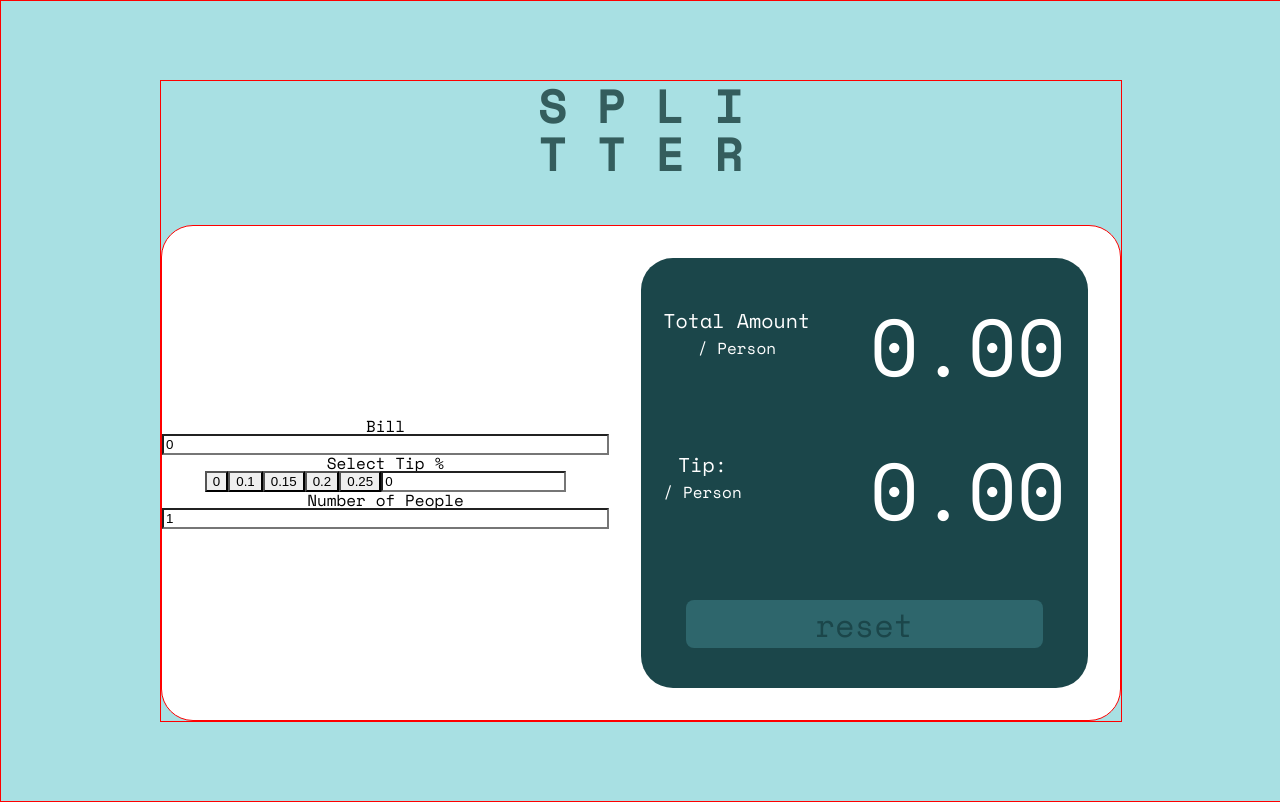
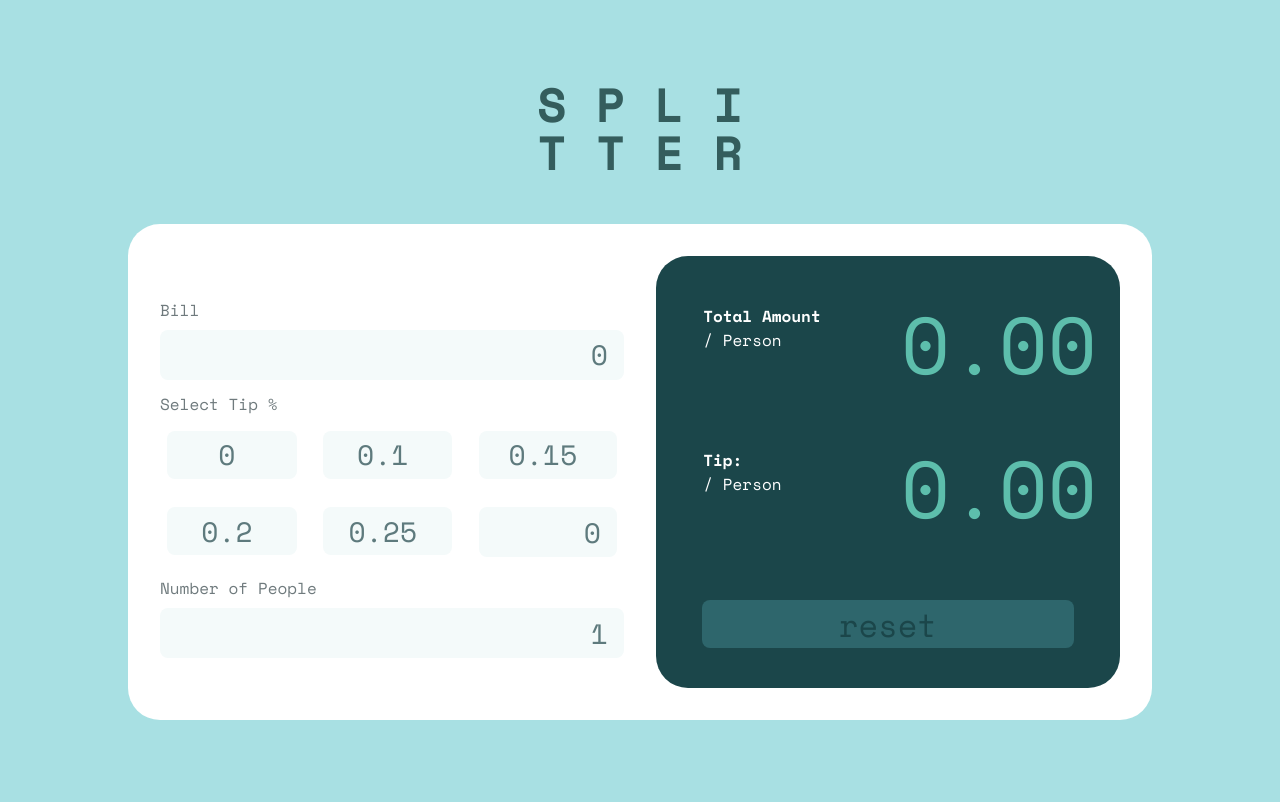
Before and after one commit to InstaClean/tipping-app, a React (Create React App) app: page / in a window 1280 px wide. Built offline with nearby package versions, Linux system fonts and the light colour scheme.

Commit message:
styling updates

```diff
--- a/src/App.css
+++ b/src/App.css
@@ -51,16 +51,14 @@ html {
   height: 100vh;
   width: 100vw;
   display: flex;
-  border: 1px solid red;
 }
 html .App {
   display: flex;
   flex-direction: column;
   text-align: center;
   margin: auto;
-  width: 60rem;
+  width: 64rem;
   height: 40rem;
-  border: 1px solid red;
 }
 html .App h1 {
   color: #345d5d;
@@ -75,7 +73,6 @@ html .App .container {
   display: flex;
   flex-direction: row;
   justify-content: normal;
-  border: 1px solid red;
   background-color: white;
   margin-top: auto;
   height: 32rem;
@@ -89,6 +86,59 @@ html .App .container .calculator {
   margin-right: 1rem;
   width: 50%;
   border-radius: 2rem;
+  margin-left: 2rem;
+  text-align: left;
+  font-family: "Space Mono", mono;
+}
+html .App .container .calculator input {
+  height: 3rem;
+  font-size: 1.75rem;
+  border: none;
+  background-color: #f4fafa;
+  border-radius: 0.5rem;
+  text-align: right;
+  padding-right: 1rem;
+  -moz-appearance: textfield;
+  font-family: "Space Mono", mono;
+  color: #5e7a7d;
+}
+html .App .container .calculator input[type=number]::-webkit-outer-spin-button,
+html .App .container .calculator input[type=number]::-webkit-inner-spin-button {
+  -webkit-appearance: none;
+  margin: 0;
+}
+html .App .container .calculator .input-title {
+  display: flex;
+  flex-direction: row;
+}
+html .App .container .calculator p {
+  margin-bottom: 0.75rem;
+  padding-top: 1rem;
+  color: #6f7a7d;
+}
+html .App .container .calculator .warning {
+  color: red;
+  margin-left: auto;
+  flex-wrap: nowrap;
+  font-size: 0.85rem;
+}
+html .App .container .calculator .tip-buttons {
+  display: grid;
+  grid-template-columns: repeat(3, 1fr);
+  grid-template-rows: repeat(2, 1fr);
+  gap: 0.75rem;
+}
+html .App .container .calculator .tip-buttons input {
+  border: none;
+  font-family: "Space Mono", mono;
+  min-width: 7.5rem;
+  height: 3rem;
+  margin: 0.45rem;
+  text-align: center;
+  font-size: 1.75rem;
+}
+html .App .container .calculator .tip-buttons input[type=number] {
+  text-align: right;
 }
 html .App .container .display {
   display: flex;
@@ -112,20 +162,24 @@ html .App .container .display .total {
 html .App .container .display .total .info {
   flex-direction: column;
   margin-right: auto;
-  tect-align: left;
   margin-bottom: auto;
   line-height: 1.5;
+  margin-left: 1.5rem;
 }
 html .App .container .display .total .info .primary {
-  font-size: 1.25rem;
+  font-size: 1rem;
+  text-align: left;
+  font-weight: bold;
 }
 html .App .container .display .total .info .secondary {
   font-size: 1rem;
+  text-align: left;
 }
 html .App .container .display .total .cost {
   margin-left: auto;
   margin-top: auto;
   font-size: 5rem;
+  color: #5dbeac;
 }
 html .App .container .display input {
   display: inline-block;
@@ -141,5 +195,9 @@ html .App .container .display input {
   border: none;
   border-radius: 0.5rem;
 }
+html .App .container .display input:hover {
+  background-color: #ade6df;
+  color: #1a4240;
+}
 
 /*# sourceMappingURL=App.css.map */
--- a/src/App.sass
+++ b/src/App.sass
@@ -38,6 +38,13 @@ input
     -webkit-appearance: none
     border-radius: 0
 
+
+
+
+input[type=number]
+    -moz-appearance:textfield
+
+
 ///////////////////////////////
 
 @import url('https://fonts.googleapis.com/css2?family=Space+Mono:wght@400;700&display=swap')
@@ -56,16 +63,16 @@ html
     height: 100vh
     width: 100vw
     display: flex
-    border: 1px solid red
+
 
     .App
         display: flex
         flex-direction: column
         text-align: center
         margin: auto
-        width: 60rem
+        width: 64rem
         height: 40rem
-        border: 1px solid red
+
 
 
         h1
@@ -82,7 +89,7 @@ html
             display: flex
             flex-direction: row
             justify-content: normal
-            border: 1px solid red
+
             background-color: white
             margin-top: auto
             height: 32rem
@@ -96,6 +103,63 @@ html
                 margin-right: 1rem
                 width: 50%
                 border-radius: 2rem
+                margin-left: 2rem
+                text-align: left
+                font-family: $SpaceMono
+
+                input
+                    height: 3rem
+                    font-size: 1.75rem
+                    border: none
+                    background-color: hsl(185, 41%, 97%)
+                    border-radius: .5rem
+                    text-align: right
+                    padding-right: 1rem
+                    -moz-appearance: textfield
+                    font-family: $SpaceMono
+                    color: hsl(186, 14%, 43%)
+
+                input[type=number]::-webkit-outer-spin-button,
+                input[type=number]::-webkit-inner-spin-button
+                    -webkit-appearance: none
+                    margin: 0
+
+                .input-title
+                    display: flex
+                    flex-direction: row
+
+                p
+                    margin-bottom: .75rem
+                    padding-top: 1rem
+                    color: rgb(111, 122, 125)
+
+
+                .warning
+                    color: red
+                    margin-left: auto
+                    flex-wrap: nowrap
+                    font-size: .85rem
+
+
+                .tip-buttons
+                    display: grid
+                    grid-template-columns: repeat(3, 1fr)
+                    grid-template-rows: repeat(2, 1fr)
+                    gap: .75rem
+
+                    input
+                        border: none
+                        font-family: $SpaceMono
+                        min-width: 7.5rem
+                        height: 3rem
+                        margin: .45rem
+                        text-align: center
+                        font-size: 1.75rem
+
+
+                    input[type=number]
+                        text-align: right
+
 
 
             .display
@@ -120,21 +184,25 @@ html
                     .info
                         flex-direction: column
                         margin-right: auto
-                        tect-align: left
                         margin-bottom: auto
                         line-height: 1.5
+                        margin-left: 1.5rem
 
                         .primary
-                            font-size: 1.25rem
+                            font-size: 1rem
+                            text-align: left
+                            font-weight: bold
 
                         .secondary
                             font-size: 1rem
+                            text-align: left
 
 
                     .cost
                         margin-left: auto
                         margin-top: auto
                         font-size: 5rem
+                        color: rgb(93, 190, 172)
                 input
                     display: inline-block
                     padding-bottom: .125rem
@@ -148,3 +216,7 @@ html
                     color: rgb(27,70,74)
                     border: none
                     border-radius: .5rem
+
+                input:hover
+                    background-color: rgb(173, 230, 223)
+                    color: rgb(26, 66, 64)
```
Also changed, not shown: 1 other file (tests, documents, lock files or other folders).
